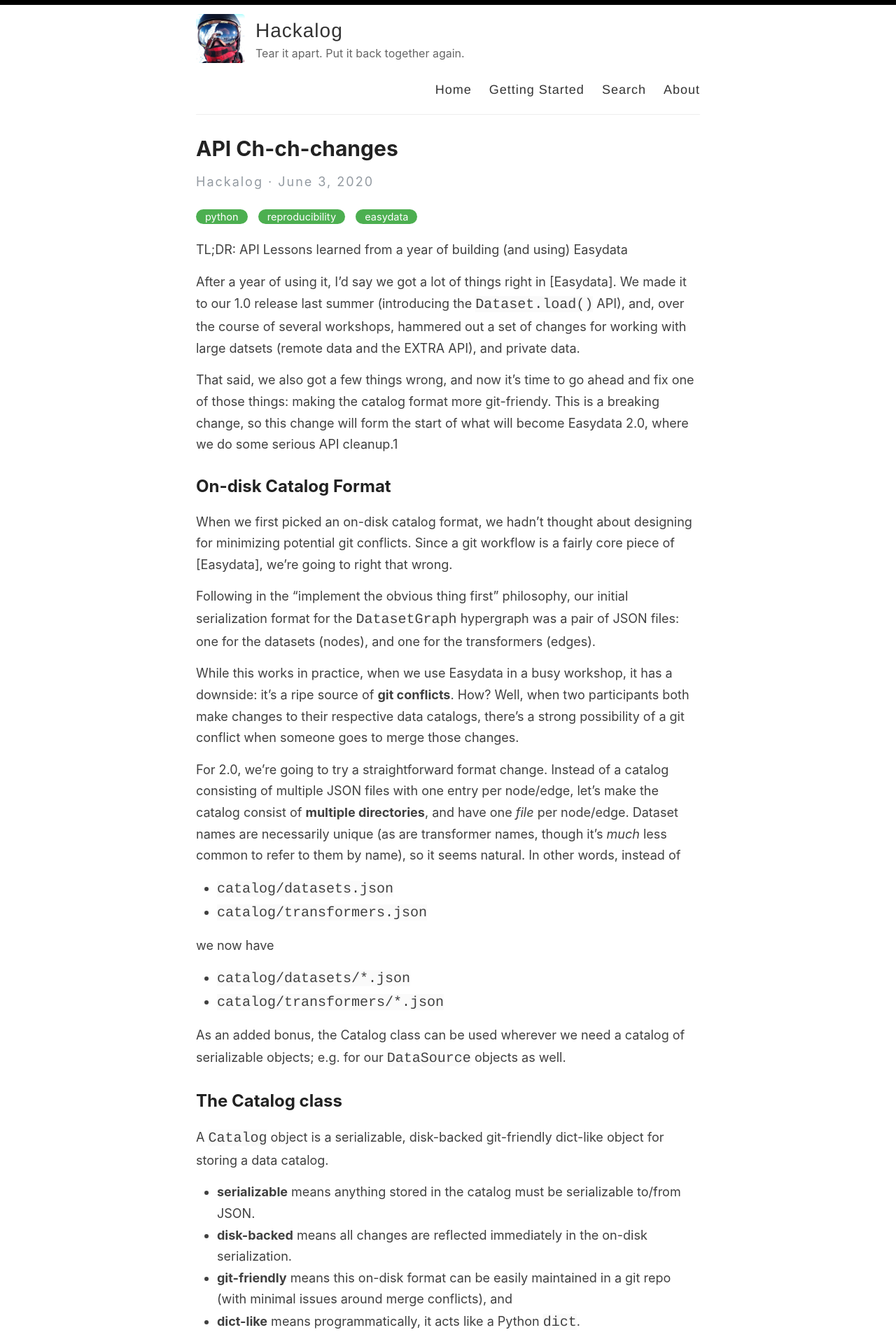
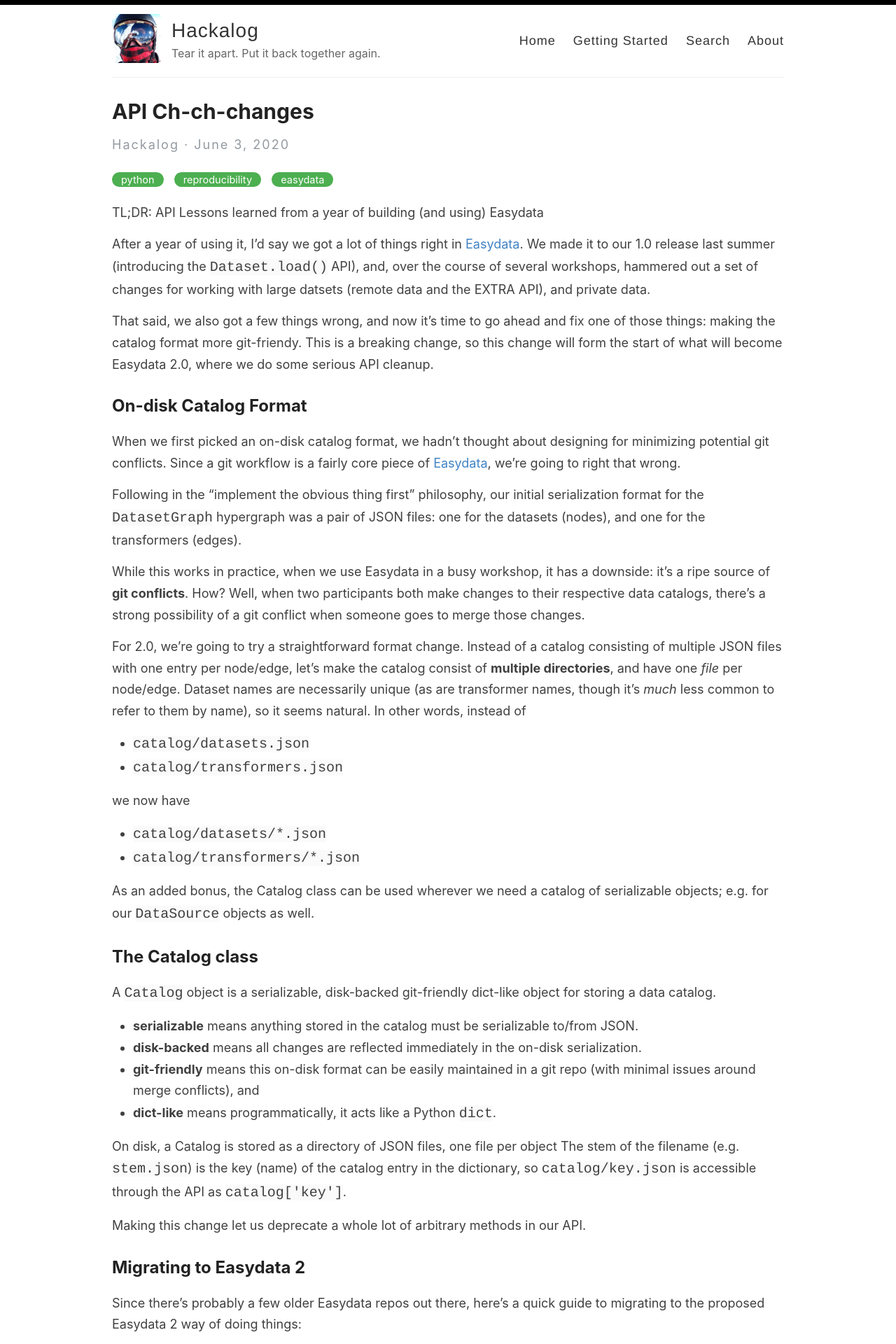
Before and after one commit to hackalog/hackalog.github.io, a Jekyll site: the page built from _posts/2021-05-25-api-changes.md, in a window 1280 px wide. Shown: the top 1920 px of the page at 70% size. Built offline with Jekyll 4.4.1, drawn with Linux system fonts in a browser that asks for light colours.

Commit message:
missing URL and max-width

```diff
--- a/_posts/2021-05-25-api-changes.md
+++ b/_posts/2021-05-25-api-changes.md
@@ -9,7 +9,9 @@
 
 After a year of using it, I'd say we got a lot of things right in [Easydata]. We made it to our 1.0 release last summer (introducing the `Dataset.load()` API), and, over the course of several workshops, hammered out a set of changes for working with large datsets (remote data and the EXTRA API), and private data.
 
-That said, we also got a few things wrong, and now it's time to go ahead and fix one of those things: making the catalog format more git-friendy. This is a breaking change, so this change will form the start of what will become Easydata 2.0, where we do some serious API cleanup.1
+[Easydata]: https://github.com/hackalog/easydata
+
+That said, we also got a few things wrong, and now it's time to go ahead and fix one of those things: making the catalog format more git-friendy. This is a breaking change, so this change will form the start of what will become Easydata 2.0, where we do some serious API cleanup.
 
 ## On-disk Catalog Format
 
--- a/assets/style.scss
+++ b/assets/style.scss
@@ -32,7 +32,7 @@
 
 .container {
   margin: 0 auto;
-  max-width: 740px;
+  max-width: 980px;
   padding: 0 10px;
   width: 100%;
 }
```
